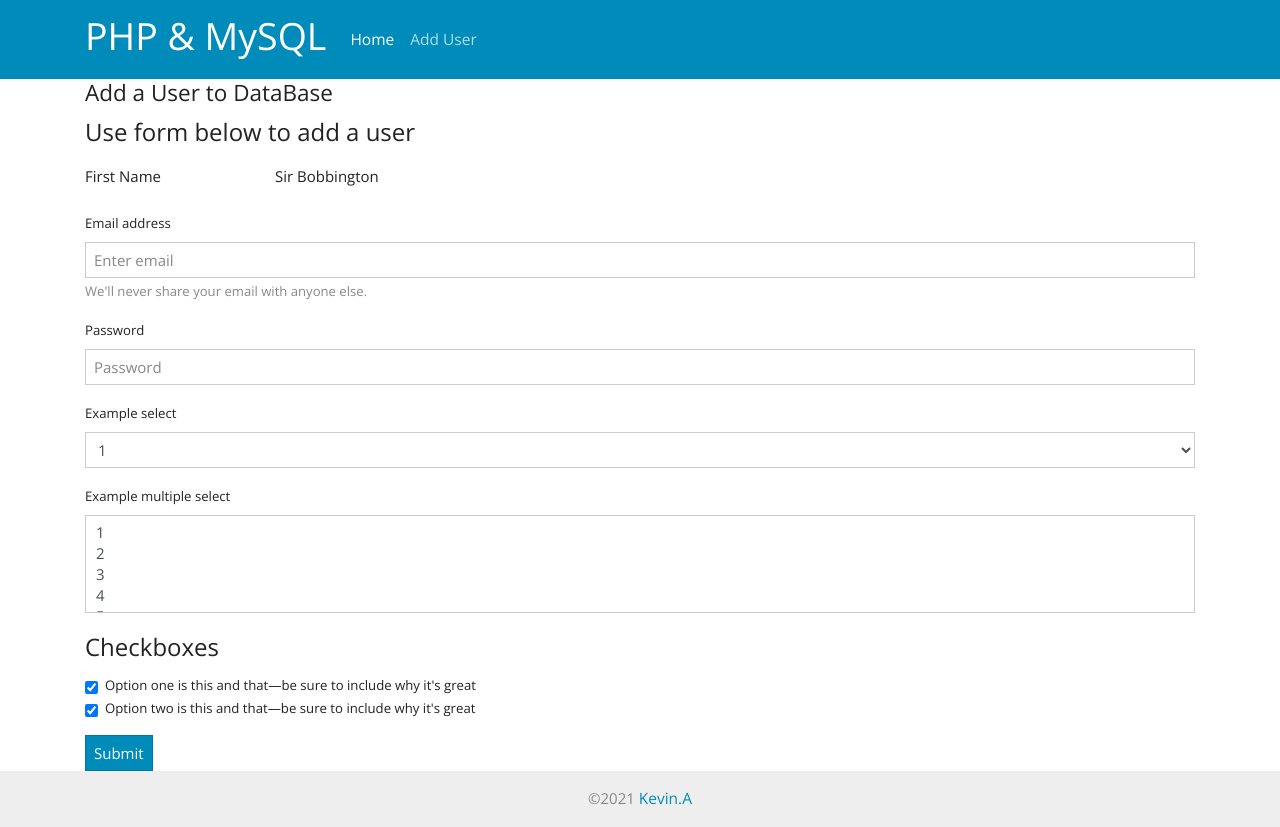
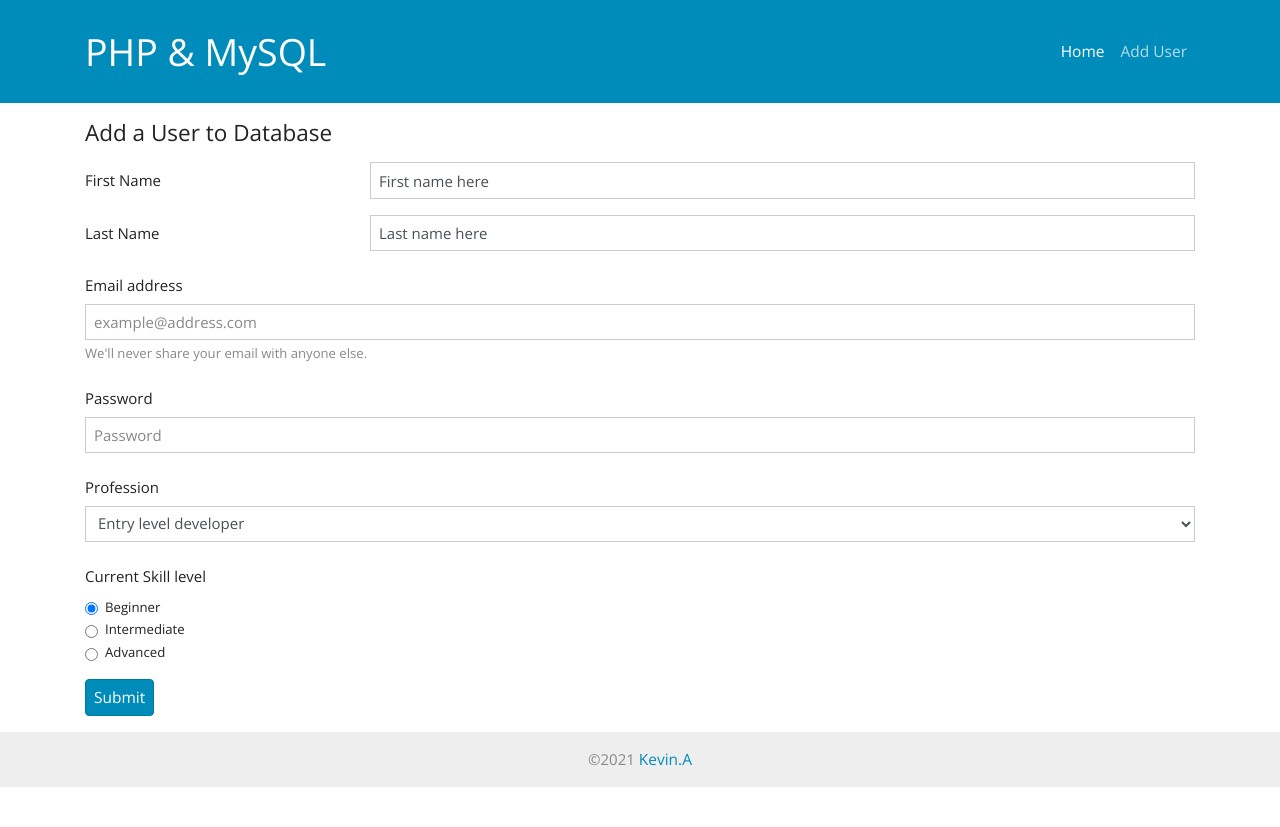
Before and after one commit to kevin-Ash/PHP-MySQL-Add-Users, a PHP site: page /add_user.php in a window 1280 px wide. After the commit the page ends 787 px from the top, so only its background shows below. Run offline with PHP 8.4, Linux system fonts and the light colour scheme; some libraries are stand-ins or nearby versions.

Commit message:
HTML for form completed

```diff
--- a/add_user.php
+++ b/add_user.php
@@ -8,70 +8,70 @@
 <?php include('./templates/header.php') ?>
 <section id="add-user-form" class="container">
 
-<h4 >Add a User to DataBase</h4>
-    <form action="">
-        <fieldset>
-            <legend>Use form below to add a user</legend>
+<h4>Add a User to Database</h4>
+    <form action="" style="margin: 1rem 0;">
+        <fieldset class="form-group">
+                <div class="form-group row">
+                    <label for="firstName"  class="col-sm-3 col-form-label">First Name</label>
+                    <div class="col-sm-9">
+                        <input type="text" name="firstName" class="form-control" id="firstName" value="First name here">
+                    </div>
+                </div>
 
                 <div class="form-group row">
-                    <label for="firstName"  class="col-sm-2 col-form-label">First Name</label>
-                    <div class="col-sm-10">
-                        <input type="text" name="firstName" class="form-control-plaintext" id="firstName" value="Sir Bobbington">
+                    <label for="lastName"  class="col-sm-3 col-form-label">Last Name</label>
+                    <div class="col-sm-9">
+                        <input type="text" name="firstName" class="form-control" id="firstName" value="Last name here">
                     </div>
                 </div>
 
                 <div class="form-group">
-                    <label for="exampleInputEmail1">Email address</label>
-                    <input type="email" class="form-control" id="exampleInputEmail1" aria-describedby="emailHelp" placeholder="Enter email">
-                    <small id="emailHelp" class="form-text text-muted">We'll never share your email with anyone else.</small>
+                    <label for="emailAddress" class="col-form-label">Email address</label>
+                    <input type="email" name="email" class="form-control" id="emailAddress" aria-describedby="inputEmail" placeholder="example@address.com">
+                    <small id="inputEmail" class="form-text text-muted">We'll never share your email with anyone else.</small>
                 </div>
 
                 <div class="form-group">
-                <label for="exampleInputPassword1">Password</label>
-                <input type="password" class="form-control" id="exampleInputPassword1" placeholder="Password">
+                    <label for="passwordInput" class="col-form-label">Password</label>
+                    <input type="password" class="form-control" id="passwordInput" placeholder="Password">
                 </div>
 
                 <div class="form-group">
-                <label for="exampleSelect1">Example select</label>
+                <label for="profession" class="col-form-label">Profession</label>
                     <select class="form-control" id="exampleSelect1">
-                    <option>1</option>
-                    <option>2</option>
-                    <option>3</option>
-                    <option>4</option>
-                    <option>5</option>
+                        <option>Entry level developer</option>
+                        <option>Junior developer</option>
+                        <option>Senior developer</option>
+                        <option>Software engineer</option>
+                        <option>Software architect</option>
                     </select>
                 </div>
 
-                <div class="form-group">
-                <label for="exampleSelect2">Example multiple select</label>
-                <select multiple="" class="form-control" id="exampleSelect2">
-                    <option>1</option>
-                    <option>2</option>
-                    <option>3</option>
-                    <option>4</option>
-                    <option>5</option>
-                </select>
-                </div>
 
                 <fieldset class="form-group">
-                <legend>Checkboxes</legend>
+                   <label for="skill-level" class="col-form-label">Current Skill level</label>
+
                    <div class="form-check">
                         <label class="form-check-label">
-                    <input class="form-check-input" type="checkbox" value="" checked="">
-                    Option one is this and that—be sure to include why it's great
+                        <input type="radio" class="form-check-input" name="optionsRadios" id="optionsRadios1" value="option1" checked="">
+                        Beginner
                         </label>
                     </div>
                     <div class="form-check">
                         <label class="form-check-label">
-                    <input class="form-check-input" type="checkbox" value="" checked="">
-                    Option two is this and that—be sure to include why it's great
+                        <input type="radio" class="form-check-input" name="optionsRadios" id="optionsRadios2" value="option2">
+                        Intermediate
+                        </label>
+                    </div>
+                    <div class="form-check disabled">
+                        <label class="form-check-label">
+                        <input type="radio" class="form-check-input" name="optionsRadios" id="optionsRadios3" value="option3">
+                        Advanced
                         </label>
                     </div>
                 </fieldset>
 
-
-
-                <button type="submit" class="btn btn-primary">Submit</button>
+                <button id="submit" value="submit" name="submit" type="submit" class="btn btn-primary">Submit</button>
             </fieldset>
         </form>
 
--- a/templates/header.php
+++ b/templates/header.php
@@ -13,9 +13,15 @@
     <link rel="stylesheet" href="https://stackpath.bootstrapcdn.com/bootswatch/4.5.2/yeti/bootstrap.min.css" integrity="sha384-mLBxp+1RMvmQmXOjBzRjqqr0dP9VHU2tb3FK6VB0fJN/AOu7/y+CAeYeWJZ4b3ii" crossorigin="anonymous">
 
     <style>
-        li, a, p {
+        h1,h2,h3,h4,h5 {
+            margin: 1rem 0;
+        }
+        .btn, li, a, p {
             font-size: 15.5px;
             font-weight: 400;
+        }
+        .btn {
+            border-radius: 0.25rem;
         }
     </style>
 </head>
@@ -35,7 +41,7 @@
 
             <div class="navbar-collapse collapse show" id="nav-target" >
 
-            <ul class="navbar-nav mr-auto">
+            <ul class="navbar-nav ml-auto">
                 <li class="nav-item active">
                     <a class="nav-link" href="#">Home
                     <span class="sr-only">(current)</span>
```
Lines whose indentation alone changed are shown as unchanged.
